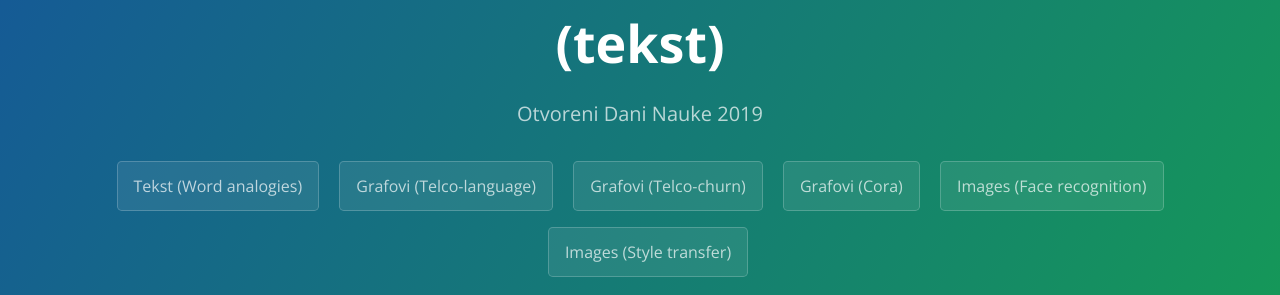
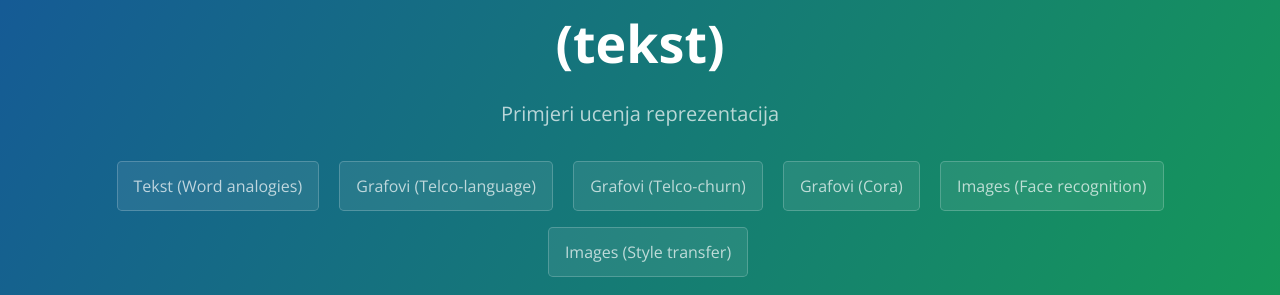
Before and after one commit to SandraMNE/ODN, a Jekyll site: the page built from index.md, in a window 1280 px wide. Shown: the part 154-449 px from the top of the page. Built offline with Jekyll 4.4.1, drawn with Linux system fonts in a browser that asks for light colours; our own code applies the rules of GitHub Pages for plain Markdown files.

Commit message:
Update _config.yml

```diff
--- a/_config.yml
+++ b/_config.yml
@@ -1,5 +1,5 @@
-title: Primjeri ucenja reprezentacija
-description: Otvoreni Dani Nauke 2019
+title: Otvoreni Dani Nauke 2019
+description: Primjeri ucenja reprezentacija
 subtitle: Demo naucenih reprezentacija i njihovih primjena
 author: Sandra Mitrovic
 show_downloads: true
```
